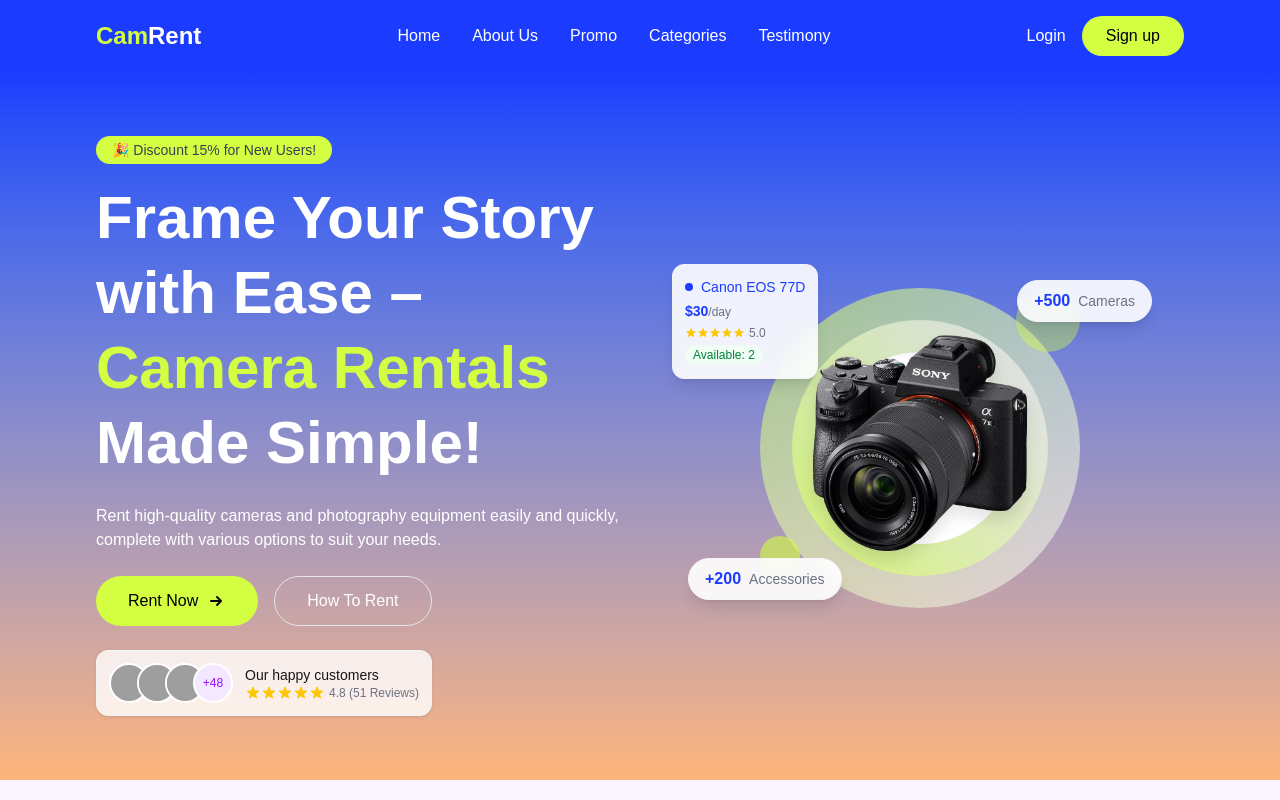
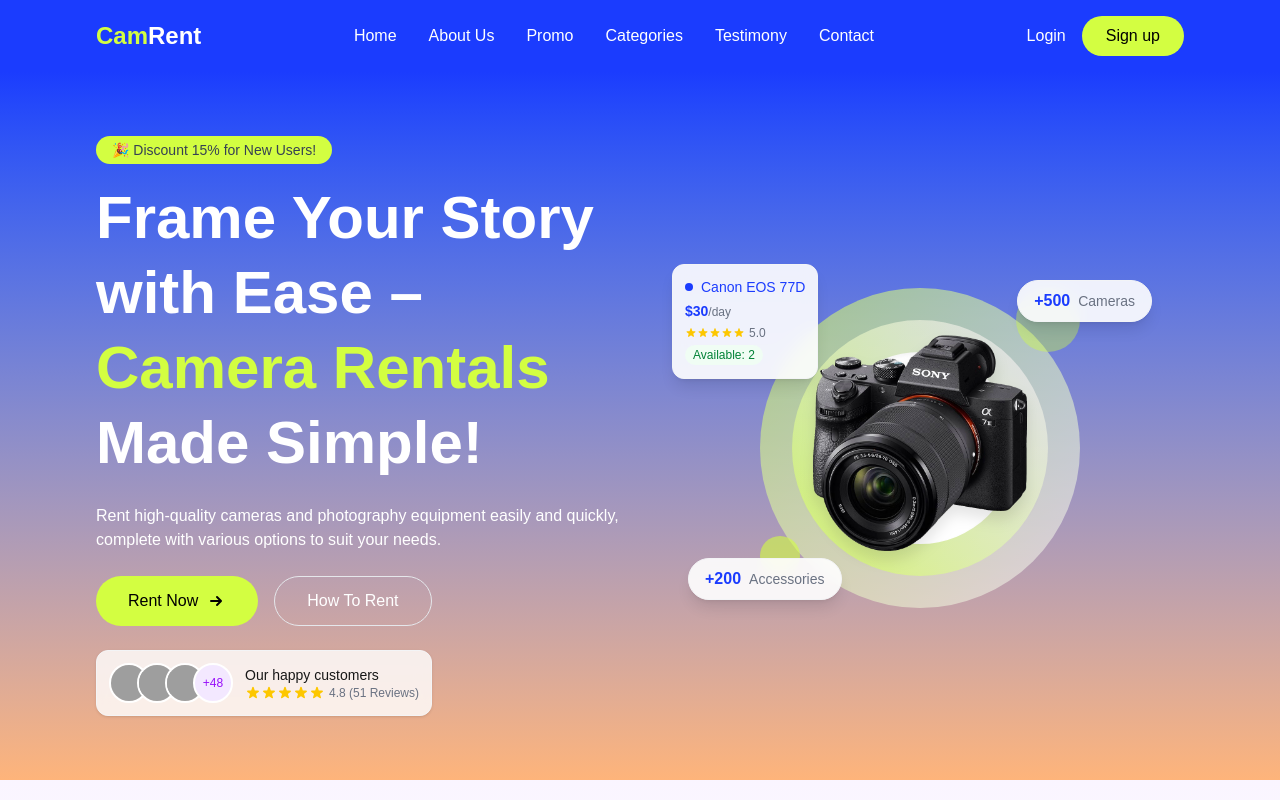
Before and after one commit to thegoner24/werent-frontend, a Next.js app: page / in a window 1280 px wide. Shown: the top 800 px of the page. Built offline with nearby package versions, Linux system fonts and the light colour scheme; grey boxes are pictures that could not be loaded.

Commit message:
fix route sign-in and sign-up

```diff
--- a/src/components/Navbar.tsx
+++ b/src/components/Navbar.tsx
@@ -5,7 +5,6 @@ import React, { useState, useEffect } from 'react';
 import Container from './ui/Container';
 import { useAuth } from '../contexts/AuthContext';
 
-// Custom animation styles
 const fadeInAnimation = {
   '@keyframes fadeIn': {
     '0%': { opacity: 0, transform: 'translateY(-10px)' },
@@ -16,8 +15,8 @@ const fadeInAnimation = {
 
 export default function Navbar() {
   const [mobileMenuOpen, setMobileMenuOpen] = useState(false);
-
   const [scrolled, setScrolled] = useState(false);
+  const { user, isAuthenticated, logout, isLoading } = useAuth();
 
   useEffect(() => {
     const handleScroll = () => {
@@ -35,7 +34,6 @@ export default function Navbar() {
     setMobileMenuOpen(!mobileMenuOpen);
   };
 
-  // Dynamic color classes based on scroll state
   const textColorClass = scrolled ? 'text-[#1b3cfe]' : 'text-[#d3fe41]';
   const hoverTextColorClass = scrolled ? 'hover:text-[#1b3cfe]' : 'hover:text-[#d3fe41]';
   const underlineColorClass = scrolled ? 'bg-[#1b3cfe]' : 'bg-[#d3fe41]';
@@ -57,51 +55,51 @@ export default function Navbar() {
 
           {/* Navigation Links */}
           <div className="hidden md:flex items-center space-x-8">
-          <Link href="/" className={`${scrolled ? 'text-gray-800' : 'text-white'} ${hoverTextColorClass} transition-colors relative group`}>
-            Home
+            {[
+              { href: '/', label: 'Home' },
+              { href: '/about', label: 'About Us' },
+              { href: '/promo', label: 'Promo' },
+              { href: '/categories', label: 'Categories' },
+              { href: '/testimony', label: 'Testimony' },
+              { href: '/contact', label: 'Contact' },
+            ].map(({ href, label }) => (
+              <Link key={href} href={href} className={`${scrolled ? 'text-gray-800' : 'text-white'} ${hoverTextColorClass} transition-colors relative group`}>
+                {label}
                 <span className={`absolute -bottom-1 left-0 w-0 h-0.5 ${underlineColorClass} transition-all group-hover:w-full`}></span>
               </Link>
-          <Link href="/about" className={`${scrolled ? 'text-gray-800' : 'text-white'} ${hoverTextColorClass} transition-colors relative group`}>
-            About Us
-            <span className={`absolute -bottom-1 left-0 w-0 h-0.5 ${underlineColorClass} transition-all group-hover:w-full`}></span>
-          </Link>
-
-          <Link href="/promo" className={`${scrolled ? 'text-gray-800' : 'text-white'} ${hoverTextColorClass} transition-colors relative group`}>
-            Promo
-            <span className={`absolute -bottom-1 left-0 w-0 h-0.5 ${underlineColorClass} transition-all group-hover:w-full`}></span>
-          </Link>
-          <Link href="/categories" className={`${scrolled ? 'text-gray-800' : 'text-white'} ${hoverTextColorClass} transition-colors relative group`}>
-            Categories
-            <span className={`absolute -bottom-1 left-0 w-0 h-0.5 ${underlineColorClass} transition-all group-hover:w-full`}></span>
-          </Link>
-          <Link href="/testimony" className={`${scrolled ? 'text-gray-800' : 'text-white'} ${hoverTextColorClass} transition-colors relative group`}>
-            Testimony
-            <span className={`absolute -bottom-1 left-0 w-0 h-0.5 ${underlineColorClass} transition-all group-hover:w-full`}></span>
-
-          </Link>
+            ))}
           </div>
 
           {/* Auth Buttons */}
           <div className="hidden md:flex items-center space-x-4">
-
-          <Link href="/login" className={`${scrolled ? 'text-gray-800' : 'text-white'} ${hoverTextColorClass} transition-colors font-medium`}>
-            Login
-          </Link>
+            {isLoading ? (
+              <div className="w-6 h-6 animate-spin rounded-full border-b-2 border-purple-600"></div>
+            ) : isAuthenticated && user ? (
+              <>
+                <span className="text-gray-800 font-medium">Hello, {user.first_name}!</span>
+                <Link href="/dashboard" className="text-purple-600 hover:text-purple-700 transition-colors font-medium">Dashboard</Link>
+                <button
+                  onClick={logout}
+                  className="bg-gray-600 text-white px-6 py-2 rounded-full hover:bg-gray-700 transition-all hover:shadow-lg font-medium"
+                >
+                  Logout
+                </button>
+              </>
+            ) : (
+              <>
+                <Link href="/login" className={`${scrolled ? 'text-gray-800' : 'text-white'} ${hoverTextColorClass} transition-colors font-medium`}>Login</Link>
                 <Link
                   href="/signup"
                   className={`${buttonBgClass} ${scrolled ? 'text-white' : 'text-black'} px-6 py-2 rounded-full ${buttonHoverBgClass} transition-all hover:shadow-lg ${buttonShadowClass} font-medium`}
                 >
                   Sign up
                 </Link>
-
+              </>
+            )}
           </div>
 
-        {/* Mobile Menu Button */}
-        <button
-          className={`md:hidden ${scrolled ? 'text-gray-800' : 'text-white'} focus:outline-none`}
-          onClick={toggleMobileMenu}
-          aria-label="Toggle mobile menu"
-        >
+          {/* Mobile Toggle */}
+          <button className={`md:hidden ${scrolled ? 'text-gray-800' : 'text-white'} focus:outline-none`} onClick={toggleMobileMenu}>
             {mobileMenuOpen ? (
               <svg xmlns="http://www.w3.org/2000/svg" className="h-6 w-6" fill="none" viewBox="0 0 24 24" stroke="currentColor">
                 <path strokeLinecap="round" strokeLinejoin="round" strokeWidth={2} d="M6 18L18 6M6 6l12 12" />
@@ -120,33 +118,43 @@ export default function Navbar() {
         <div className="md:hidden bg-white/95 backdrop-blur-sm border-t border-gray-100 py-4 shadow-lg" style={fadeInAnimation}>
           <Container>
             <div className="flex flex-col space-y-4">
-              <Link href="/" className="text-gray-800 hover:text-[#1b3cfe] transition-colors py-2 border-l-2 border-transparent hover:border-[#1b3cfe] pl-2">
-                Home
+              {[
+                { href: '/', label: 'Home' },
+                { href: '/about', label: 'About Us' },
+                { href: '/promo', label: 'Promo' },
+                { href: '/categories', label: 'Categories' },
+                { href: '/testimony', label: 'Testimony' },
+                { href: '/contact', label: 'Contact' }
+              ].map(({ href, label }) => (
+                <Link key={href} href={href} className="text-gray-800 hover:text-[#1b3cfe] transition-colors py-2 border-l-2 border-transparent hover:border-[#1b3cfe] pl-2">
+                  {label}
                 </Link>
-              <Link href="/about" className="text-gray-800 hover:text-[#1b3cfe] transition-colors py-2 border-l-2 border-transparent hover:border-[#1b3cfe] pl-2">
-                About Us
-              </Link>
-
-              <Link href="/promo" className="text-gray-800 hover:text-[#1b3cfe] transition-colors py-2 border-l-2 border-transparent hover:border-[#1b3cfe] pl-2">
-                Promo
-              </Link>
-              <Link href="/categories" className="text-gray-800 hover:text-[#1b3cfe] transition-colors py-2 border-l-2 border-transparent hover:border-[#1b3cfe] pl-2">
-                Categories
-              </Link>
-              <Link href="/testimony" className="text-gray-800 hover:text-[#1b3cfe] transition-colors py-2 border-l-2 border-transparent hover:border-[#1b3cfe] pl-2">
-                Testimony
-              </Link>
+              ))}
               <div className="pt-4 border-t border-gray-100 flex flex-col space-y-3">
-                <Link href="/login" className="text-white hover:text-[#d3fe41] transition-colors font-medium">
-                  Login
-                </Link>
+                {isLoading ? (
+                  <div className="w-6 h-6 animate-spin rounded-full border-b-2 border-purple-600"></div>
+                ) : isAuthenticated && user ? (
+                  <>
+                    <span className="text-gray-800 font-medium py-2">Hello, {user.first_name}!</span>
+                    <Link href="/dashboard" className="text-purple-600 hover:text-purple-700 transition-colors font-medium">Dashboard</Link>
+                    <button
+                      onClick={logout}
+                      className="bg-gray-600 text-white px-6 py-3 rounded-full hover:bg-gray-700 transition-all hover:shadow-lg w-full text-center font-medium"
+                    >
+                      Logout
+                    </button>
+                  </>
+                ) : (
+                  <>
+                    <Link href="/login" className="text-gray-800 hover:text-purple-600 transition-colors font-medium">Login</Link>
                     <Link
                       href="/signup"
                       className="bg-purple-600 text-white px-6 py-3 rounded-full hover:bg-purple-700 transition-all hover:shadow-lg hover:shadow-purple-500/30 w-full text-center font-medium"
                     >
                       Sign up
                     </Link>
-
+                  </>
+                )}
               </div>
             </div>
           </Container>
```
Lines whose indentation alone changed are shown as unchanged.
